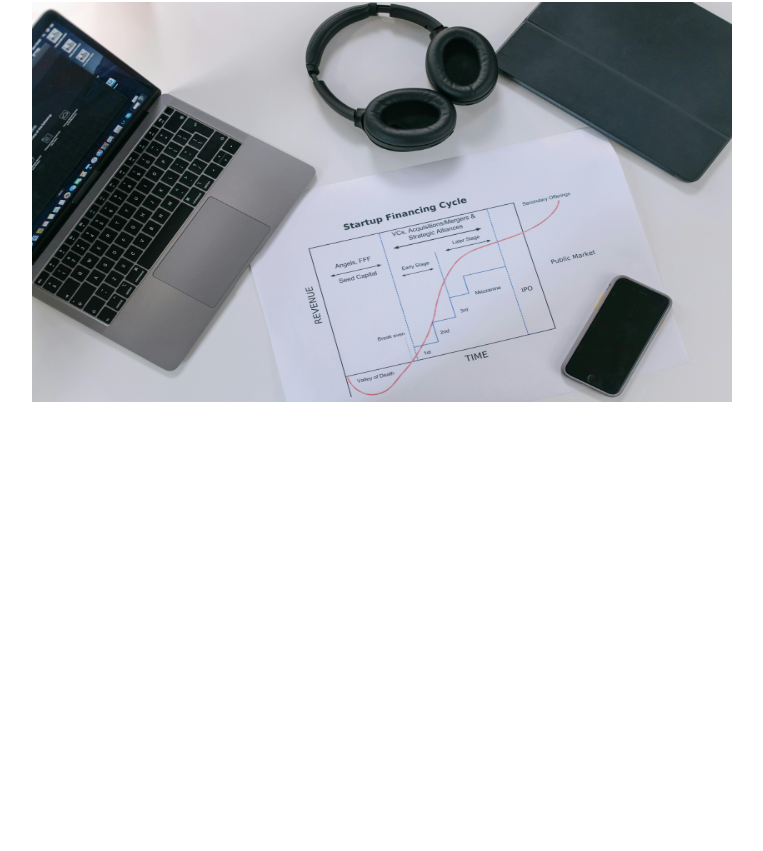
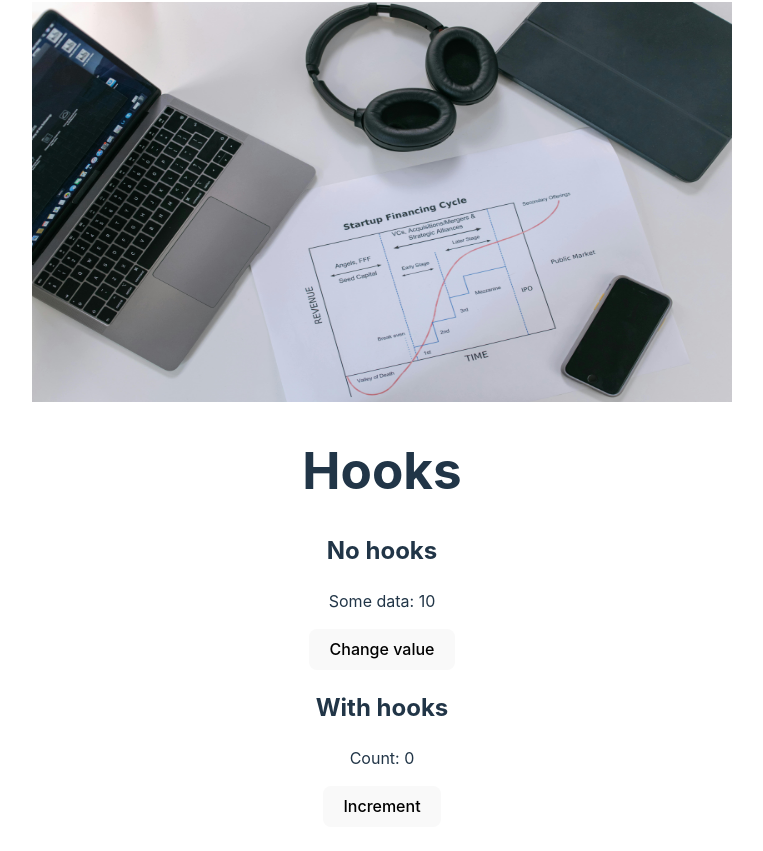
Before and after one commit to uadson/vuejs-course, a React (Vite) app in the folder code/important/: page / in a window 1280 px wide. Shown: the part 686-1537 px from the top of the page, without its empty margins (258-1021 px from the left). Before the commit the page ends 1126 px from the top, so only its background shows below. Built offline with nearby package versions, Linux system fonts and the light colour scheme.

Commit message:
class 12: hooks

```diff
--- a/code/important/src/App.jsx
+++ b/code/important/src/App.jsx
@@ -1,6 +1,7 @@
 // Components
 import PublicImages from './components/PublicImages'
 import SrcImages from './components/SrcImages'
+import Hooks from './components/Hooks'
 
 import { useState } from 'react'
 import './App.css'
@@ -13,6 +14,7 @@ function App() {
       <div>
         < PublicImages />
         < SrcImages />
+        < Hooks />
       </div>
     </>
   )
--- /dev/null
+++ b/code/important/src/components/Hooks.jsx
@@ -0,0 +1,25 @@
+import { useState } from 'react'
+
+const Hooks = () => {
+    let someData = 10
+
+    const [count, setCount] = useState(0)
+
+    return (
+        <div>
+            <h1>Hooks</h1>
+            <div>
+                <h2>No hooks</h2>
+                <p>Some data: {someData}</p>
+                <button onClick={() => (someData = 15)}>Change value</button>
+            </div>
+            <div>
+                <h2>With hooks</h2>
+                <p>Count: {count}</p>
+                <button onClick={() => setCount(count + 1)}>Increment</button>
+            </div>
+        </div>
+    )
+}
+
+export default Hooks
```
